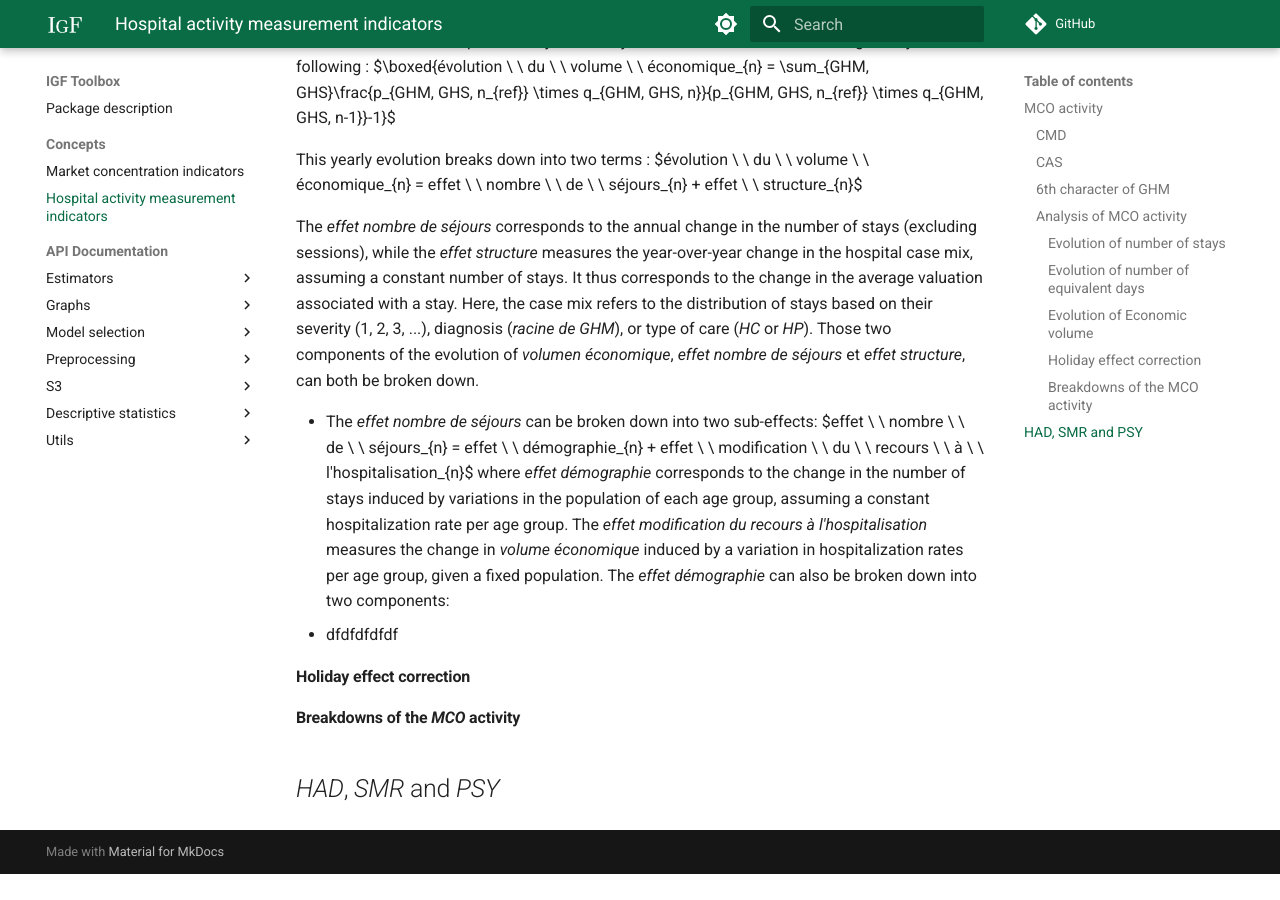
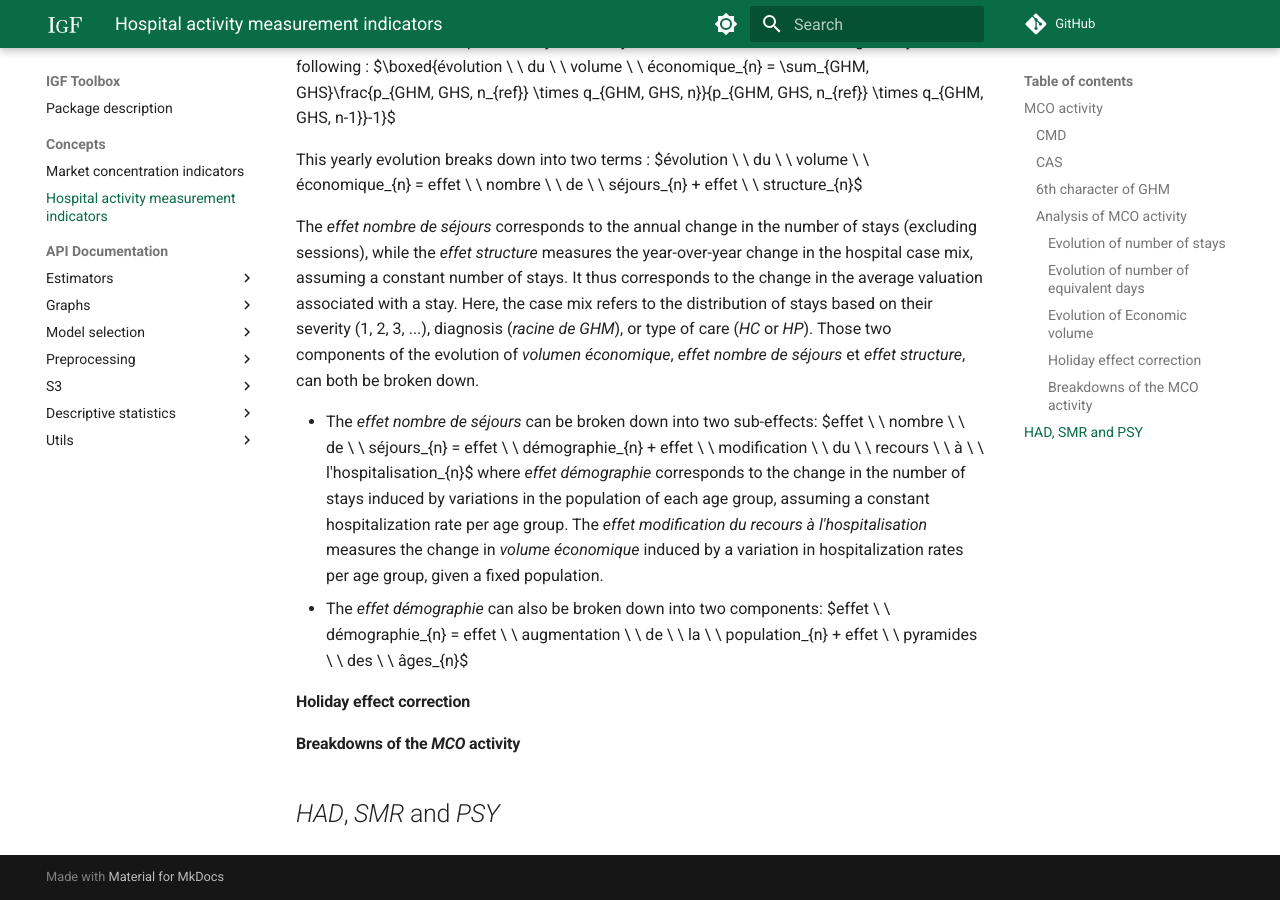
Before and after one commit to IGF-PSD/igf_toolbox, an MkDocs documentation site: the page built from docs/concepts/HOSPITAL_ACTIVITY.md, in a window 1280 px wide and 900 px high, scrolled down 6164 px. Built offline with MkDocs 1.6.1 and Material for MkDocs 9.7.7, drawn with Linux system fonts in a browser that asks for light colours; comment, search, counter and statistics services are not loaded; before the commit the page ends 7038 px from its top, so only the background shows below that.

Commit message:
Update HOSPITAL_ACTIVITY.md

```diff
--- a/docs/concepts/HOSPITAL_ACTIVITY.md
+++ b/docs/concepts/HOSPITAL_ACTIVITY.md
@@ -144,8 +144,9 @@
 
 The *effet nombre de séjours* corresponds to the annual change in the number of stays (excluding sessions), while the *effet structure* measures the year-over-year change in the hospital case mix, assuming a constant number of stays. It thus corresponds to the change in the average valuation associated with a stay. Here, the case mix refers to the distribution of stays based on their severity (1, 2, 3, ...), diagnosis (*racine de GHM*), or type of care (*HC* or *HP*). Those two components of the evolution of *volumen économique*, *effet nombre de séjours* et *effet structure*, can both be broken down.
 
-- The *effet nombre de séjours* can be broken down into two sub-effects: $effet \ \ nombre \ \ de \ \ séjours_{n} = effet \ \ démographie_{n} + effet \ \ modification \ \ du \ \ recours \ \ à \ \ l'hospitalisation_{n}$ where *effet démographie* corresponds to the change in the number of stays induced by variations in the population of each age group, assuming a constant hospitalization rate per age group. The *effet modification du recours à l'hospitalisation* measures the change in *volume économique* induced by a variation in hospitalization rates per age group, given a fixed population. The *effet démographie* can also be broken down into two components:
-  - dfdfdfdfdf
+- The *effet nombre de séjours* can be broken down into two sub-effects: $effet \ \ nombre \ \ de \ \ séjours_{n} = effet \ \ démographie_{n} + effet \ \ modification \ \ du \ \ recours \ \ à \ \ l'hospitalisation_{n}$ where *effet démographie* corresponds to the change in the number of stays induced by variations in the population of each age group, assuming a constant hospitalization rate per age group. The *effet modification du recours à l'hospitalisation* measures the change in *volume économique* induced by a variation in hospitalization rates per age group, given a fixed population.
+  - The *effet démographie* can also be broken down into two components: $effet \ \ démographie_{n} = effet \ \ augmentation \ \ de \ \ la \ \ population_{n} + effet \ \ pyramides \ \ des \ \ âges_{n}$
+
 
 
 
```
